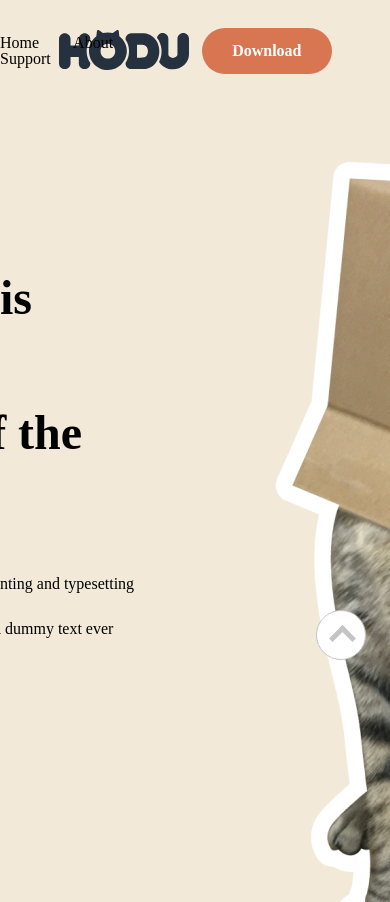
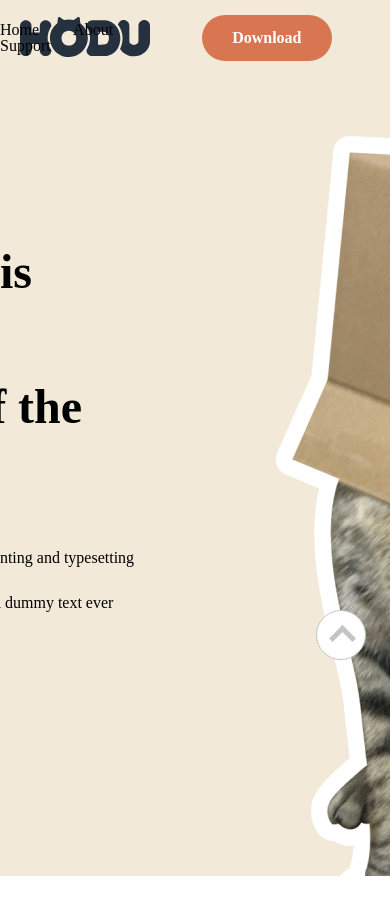
Before and after one commit to hanj33/EST_FE2_hodu, a plain HTML site: page index.html in a window 390 px wide. Shown: the top 902 px of the page. Drawn offline with Linux system fonts and the light colour scheme; a web font is replaced by a local one.

Commit message:
css 반응형 임시저장

```diff
--- a/main.css
+++ b/main.css
@@ -437,3 +437,42 @@ footer ul li {
   display: inline-block;
   margin-left: 2rem;
 }
+
+/* --------------------------------------------------- */
+/* --------------------------------------------------- */
+/* ---------------------- 반응형 ---------------------- */
+/* --------------------------------------------------- */
+/* --------------------------------------------------- */
+
+@media (max-width: 800px) {
+  header {
+    height: 7.6rem;
+  }
+
+  header h1 {
+    margin-left: 5%;
+  }
+
+  /* .headerNav {
+    width: 80%;
+    height: 200vh;
+    background-color: #263140;
+    right: 0;
+    color: white;
+    font-weight: bold;
+
+    flex-direction: column;
+    justify-content: center;
+    align-items: start;
+
+    padding-left: 5rem;
+  }
+  header nav {
+    margin-left: 5rem;
+    margin-top: 12rem;
+  }
+  header nav li {
+    display: block;
+    margin-bottom: 3rem;
+  } */
+}
```
